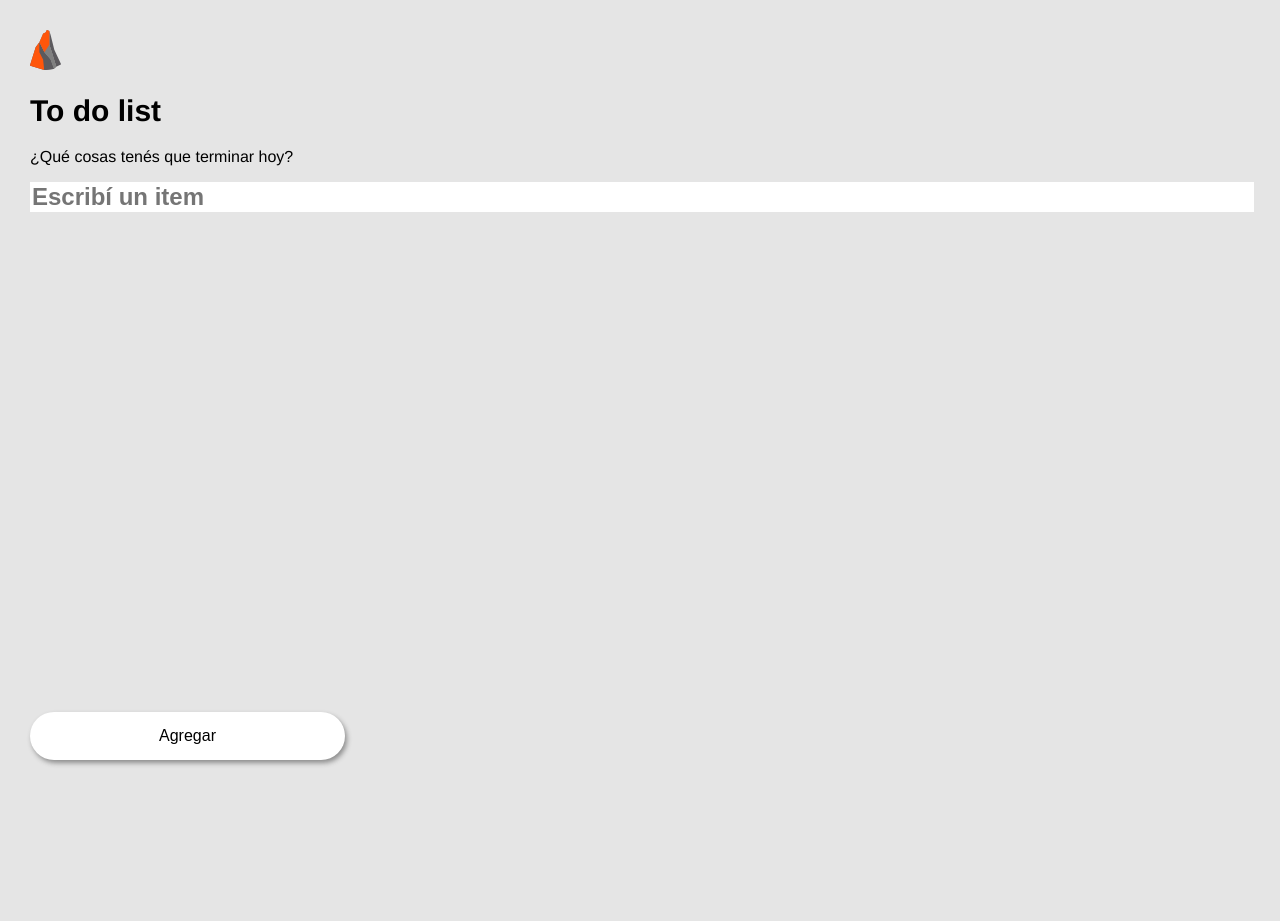
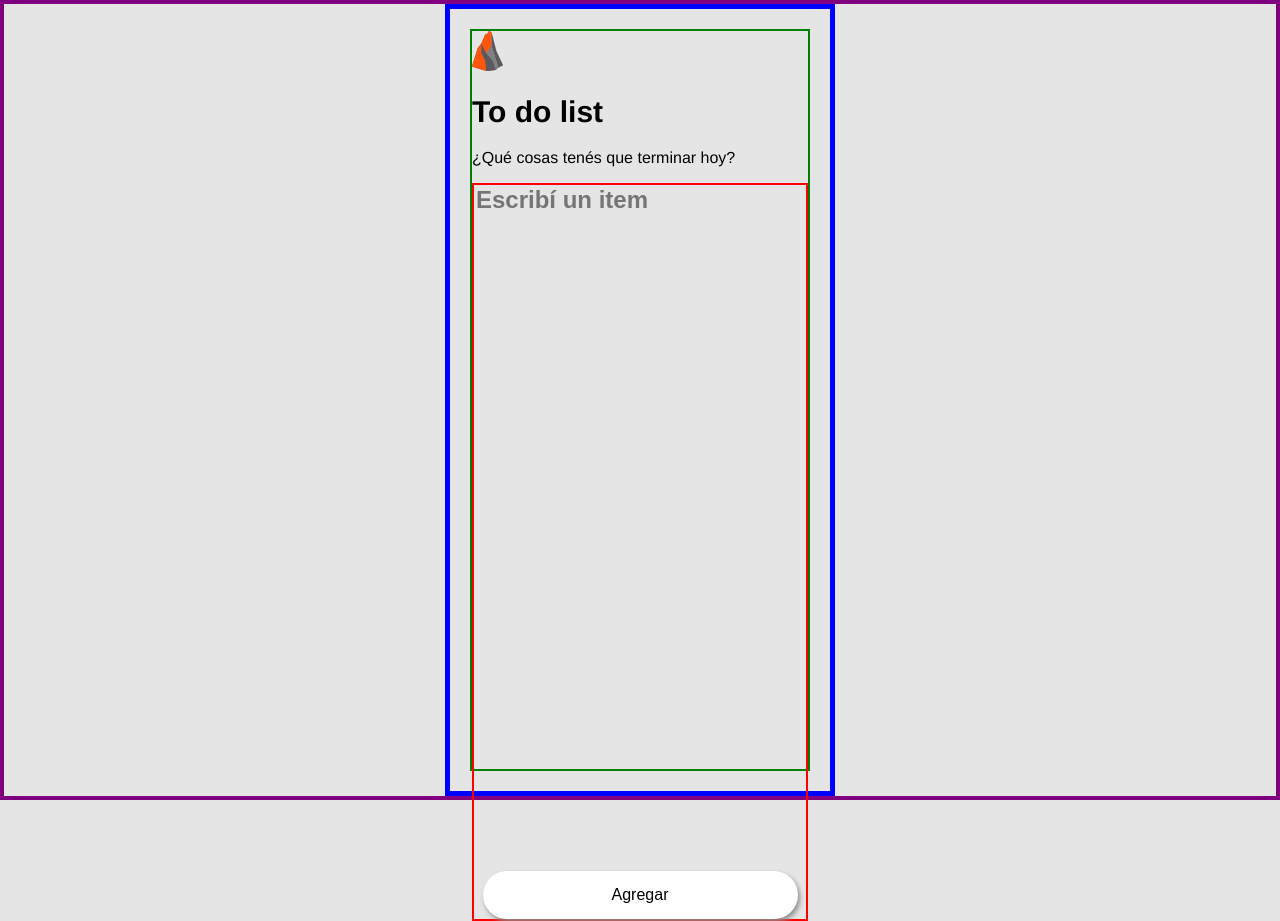
Before and after one commit to gonzalojosedev/PCNT_ToDoList, a React (Create React App) app: page / in a window 1280 px wide. Before the commit the page ends 800 px from the top, so only its background shows below. Built offline with nearby package versions, Linux system fonts and the light colour scheme.

Commit message:
fixin styles

```diff
--- a/src/App.js
+++ b/src/App.js
@@ -13,11 +13,15 @@ const Subtitle = styled.h3`
     font-size: 16px;
     font-weight:400;
 `;
+const Div = styled.div`
+  border: 2px solid green;
+  height:100%;
+`;
 
 
 function App() {
   return (
-    <div>
+    <Div>
       <svg width="31" height="40" viewBox="0 0 31 40" fill="none" xmlns="http://www.w3.org/2000/svg">
       <path d="M20.5738 29.5564L14.3598 22.143L9.38663 12.2447L5.66102 17.1835L0.0176049 35.1757C-0.0136343 35.2787 -0.00300986 35.3899 0.0471743 35.4851C0.0973585 35.5804 0.183056 35.652 0.285684 35.6844L13.4834 39.8671C13.68 39.9296 13.8829 39.9699 14.0883 39.9874H14.2017C14.5835 40.0121 14.9667 40.0005 15.3462 39.953L23.2168 39.0113C23.4759 38.9798 23.7266 38.8993 23.9557 38.7742L20.5738 29.5564Z" fill="#5C5A5E"/>
       <path d="M21.8145 22.143L19.3296 14.7192V1.10218L17.209 0.0436072C17.1612 0.0194488 17.1091 0.00499624 17.0557 0.00108373C17.0023 -0.00282877 16.9486 0.00387626 16.8978 0.0208118C16.847 0.0377474 16.8001 0.064578 16.7597 0.0997551C16.7193 0.134932 16.6863 0.177759 16.6626 0.225764L15.6624 2.22261C15.6205 2.30443 15.5512 2.36891 15.4665 2.40477L13.236 3.51145C13.1492 3.55334 13.0808 3.62545 13.0435 3.71423L9.39005 12.2446L14.3598 22.143L20.5738 29.5564L23.9557 38.7707C24.176 38.6463 24.3832 38.5001 24.5743 38.3343C24.6602 38.2655 26.2619 36.7155 26.2619 36.7155L21.8145 22.143Z" fill="#808080"/>
@@ -31,7 +35,7 @@ function App() {
       <Header>To do list</Header>
       <Subtitle>¿Qué cosas tenés que terminar hoy?</Subtitle>
       <Form />
-    </div>
+    </Div>
   );
 }
 
--- a/src/components/Form.js
+++ b/src/components/Form.js
@@ -3,10 +3,13 @@ import styled from '@emotion/styled';
 
 const Input = styled.input`
     border: none;
-    width:100%;
+    /* width:100%; */
     font-size:24px;
     font-weight:700;
     outline:none;
+    background-color: #E5E5E5;
+    display:flex;
+    align-self:start;
 `;
 const Button = styled.button`
     width:315px;
@@ -14,20 +17,31 @@ const Button = styled.button`
     border: none;
     box-shadow: 2px 3px 5px  #8d8d8d ;
     border-radius:50px;
-    position: absolute;
-    bottom: 5%;
+    /* position: absolute;
+    bottom: 5%; */
     background: #FFFFFF;
     font-weight:400;
     font-size:16px;
+
+`;
+const Formu = styled.form`
+    display:flex;
+    flex-direction:column;
+    align-items:center;
+    justify-content:space-between;
+    border: solid 2px red;
+    height:100%;
+
 `;
 
 const Form = () => {
     return (
         <>
-        <form>
+        <Formu>
             <Input type="text" placeholder="Escribí un item" />
+
             <Button type="submit">Agregar</Button>
-        </form>
+        </Formu>
         </>
     )
 }
--- a/src/index.css
+++ b/src/index.css
@@ -1,12 +1,26 @@
-body {
-  margin: 30px;
+html, body {
+  background-color: #E5E5E5;
   font-family: Helvetica, Arial, sans-serif;
   -webkit-font-smoothing: antialiased;
   -moz-osx-font-smoothing: grayscale;
-  background-color: #E5E5E5;
+  display: flex;
+	justify-content: center;
+	align-items: center;
+	margin: 0;
+	padding: 0;
+	width: 100%;
+	height: 100%;
+  border: solid 2px purple;
 }
-
+* {
+  box-sizing: border-box;
+}
 code {
   font-family: source-code-pro, Menlo, Monaco, Consolas, 'Courier New',
     monospace;
 }
+#root {
+  border: 5px solid blue;
+  height: 100%;
+  padding: 20px;
+}
```
